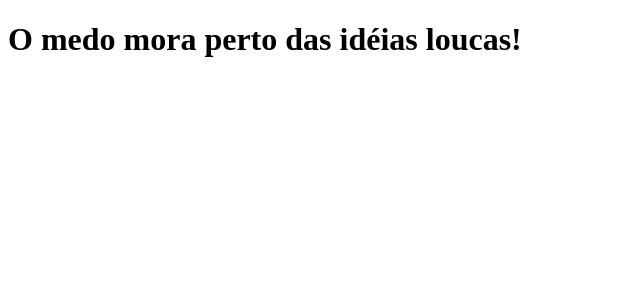
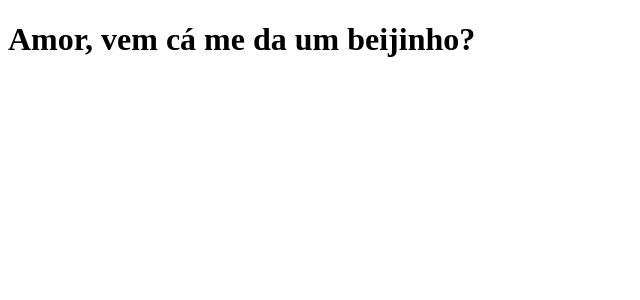
Before and after one commit to Amanda-N-Andrade/clone-tabnews, a Next.js app: page / in a window 1280 px wide. Shown: the top 300 px of the page, without its empty margins (0-640 px from the left). Built offline with nearby package versions, Linux system fonts and the light colour scheme.

Commit message:
Causando um impacto

```diff
--- a/pages/index.js
+++ b/pages/index.js
@@ -1,5 +1,5 @@
 function Hello(){
-    return <h1>O medo mora perto das idéias loucas!</h1>
+    return <h1>Amor, vem cá me da um beijinho?</h1>
 }
 
 export default Hello;
```
